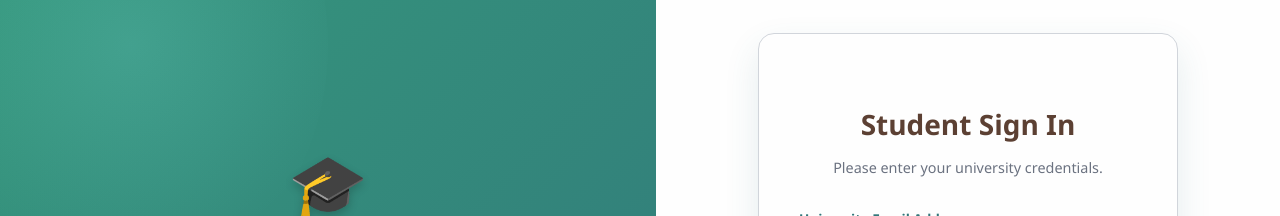
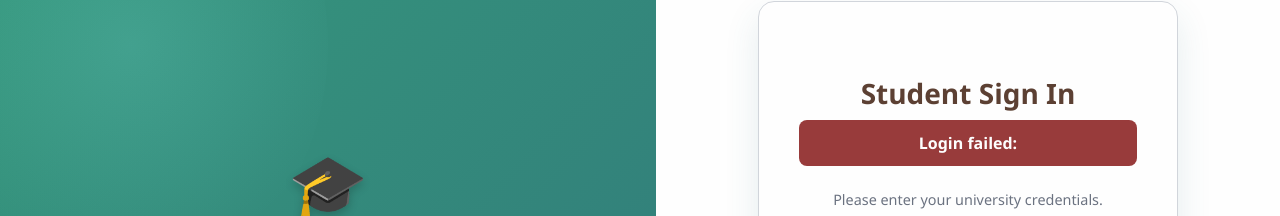
Before and after one commit to KenFemboy/LABRADOR_IT15-L_Frontend, a React (Vite) app in the folder LABRADOR-React-app/: page / in a window 1280 px wide. Both pictures are taken after typing "name@example.com", "Sample123" into the empty fields and a click on the button "Access Dashboard". Shown: the part 115-331 px from the top of the page. Built offline with nearby package versions, Linux system fonts and the light colour scheme; no server answers.

Commit message:
updated error design

```diff
--- a/LABRADOR-React-app/src/components/css/login.css
+++ b/LABRADOR-React-app/src/components/css/login.css
@@ -1,4 +1,12 @@
-
+.error-message {
+  background-color: rgba(124, 5, 5, 0.781);
+  color: var(--bg-cream);
+  padding: 12px 16px;
+  border-radius: 8px;
+  margin-bottom: 1.5rem;
+  text-align: center;
+  font-weight: 600;
+}
 
 /* --- SPLIT SCREEN LAYOUT --- */
 .login-page-wrapper {
--- a/LABRADOR-React-app/src/components/jsx/login.jsx
+++ b/LABRADOR-React-app/src/components/jsx/login.jsx
@@ -3,7 +3,7 @@ import { useState } from 'react';
 import "../css/login.css"
 import { useNavigate } from 'react-router-dom';
 const login = () => {
-  const naviage = useNavigate();
+  const navigate = useNavigate();
   const [passwordShown, setPasswordShown] = useState(false);
   const [isLoading, setIsLoading] = useState(false);
   const [error, setError] = useState("");
@@ -22,7 +22,6 @@ const login = () => {
     setError("");
     setIsLoading(true);
 
-
     try{
       const response = await fetch("http://127.0.0.1:8000/api/login", {
         method: "POST",
@@ -35,12 +34,13 @@ const login = () => {
 
       if (response.ok) {
         localStorage.setItem("token", data.token);
-        naviage("/overview");
+        navigate("/overview");
       } else {
-        alert( data.message || "Invalid credentials, please try again.");
+        setError(data.message || "Invalid credentials, please try again.");
+        setIsLoading(false);
       }
     } catch (error) {
-      console.error("Login failed:", error);
+      setError("Login failed:", error);
     }
   }
 
@@ -64,6 +64,8 @@ const login = () => {
         <div className="login-container">
           <form onSubmit={handleLogin}>
             <h2>Student Sign In</h2>
+          {error && <div className="error-message">{error}</div>}
+
             <p className="subtitle">Please enter your university credentials.</p>
 
             <div className="form-group">
```
